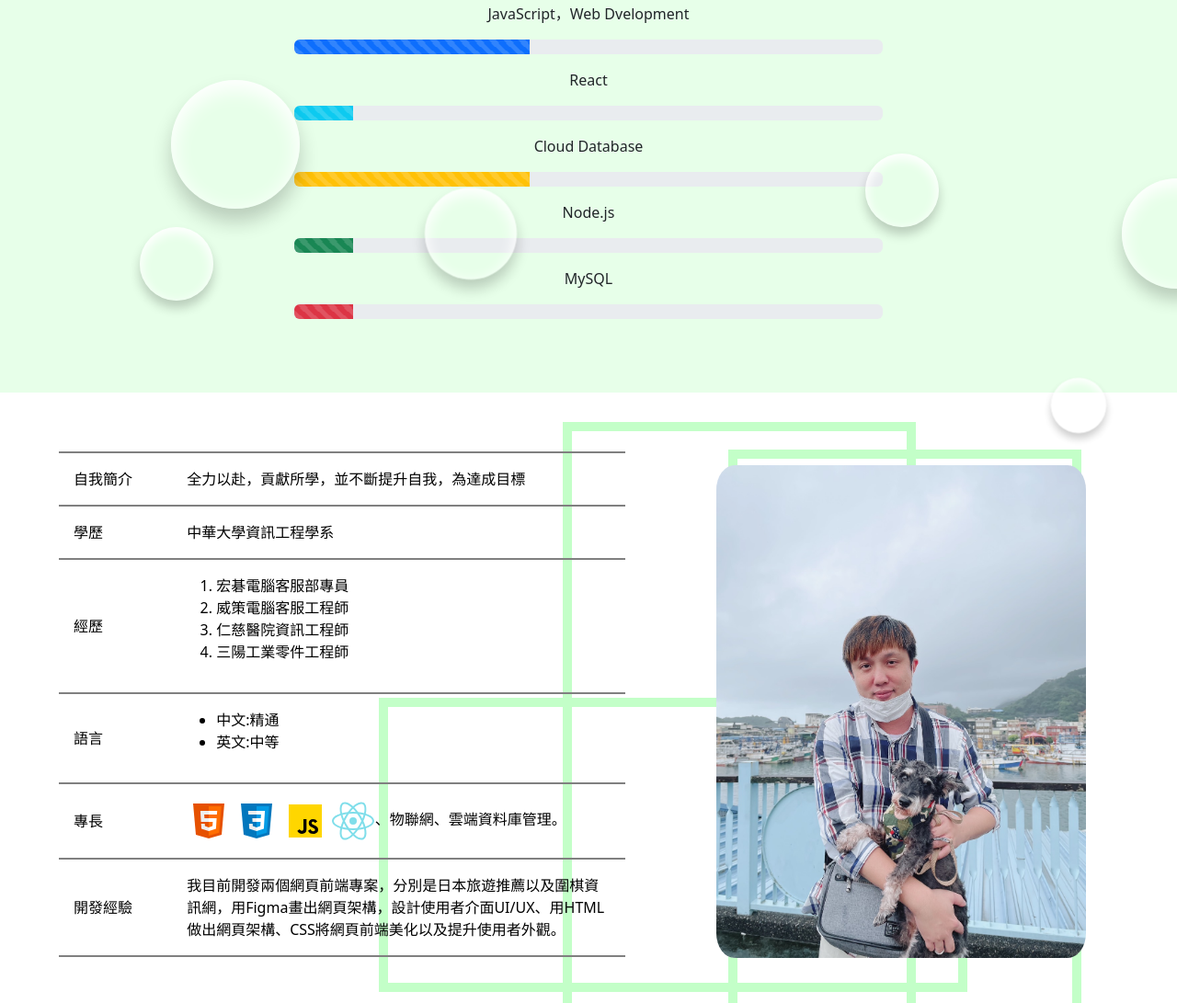
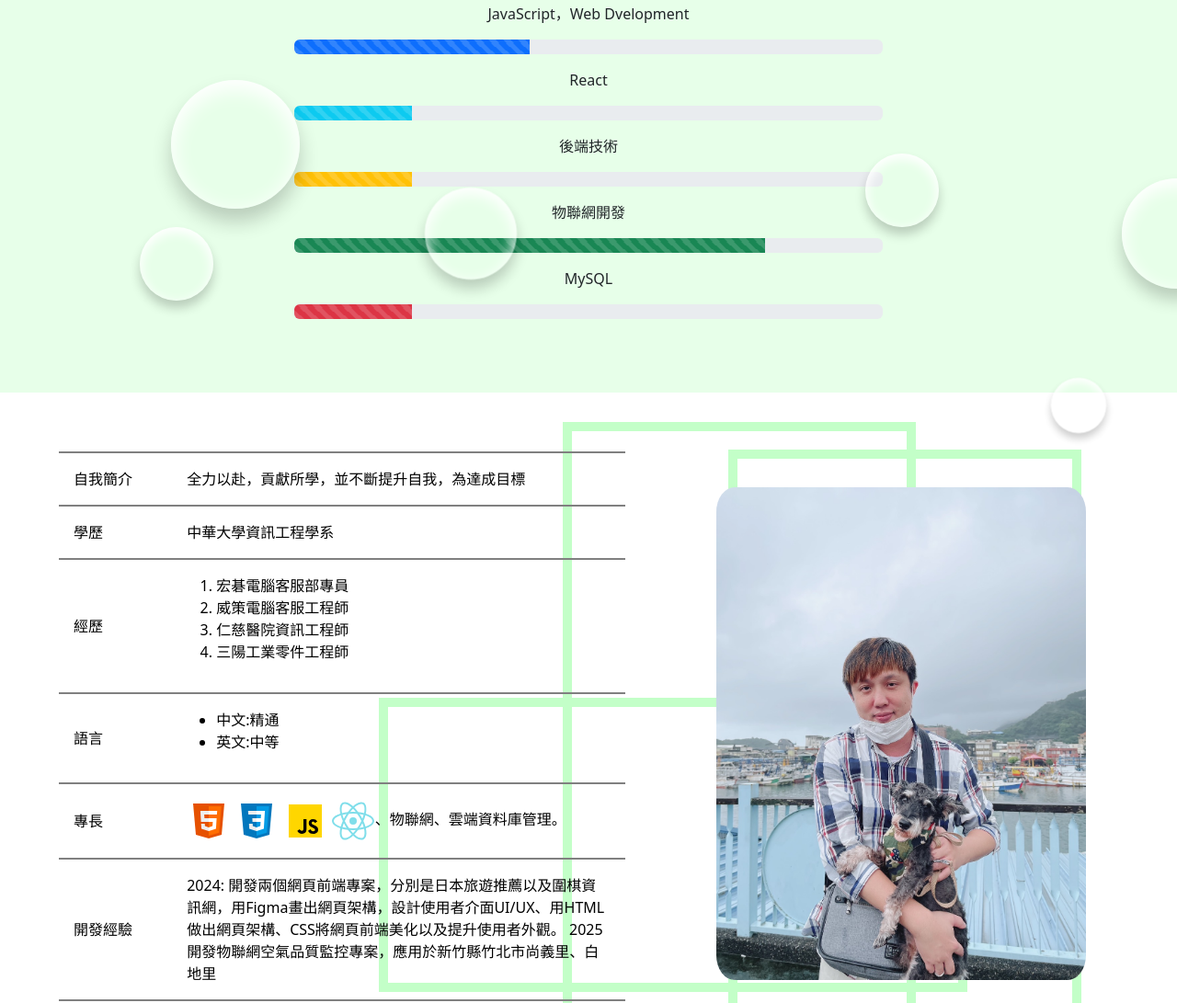
Before and after one commit to teddy135790196/teddy.github.io, a plain HTML site: page index.html in a window 1280 px wide. Shown: the part 787-1878 px from the top of the page at 92% size. Drawn offline with nearby package versions, Linux system fonts and the light colour scheme.

Commit message:
Update index.html
2025更新

```diff
--- a/index.html
+++ b/index.html
@@ -81,10 +81,10 @@
                 aria-valuenow="75"
                 aria-valuemin="0"
                 aria-valuemax="100"
-                style="width: 10%"
+                style="width: 20%"
               ></div>
             </div>
-            <p>Cloud Database</p>
+            <p>後端技術</p>
             <div class="progress">
               <div
                 class="progress-bar progress-bar-striped progress-bar-animated bg-warning"
@@ -92,10 +92,10 @@
                 aria-valuenow="75"
                 aria-valuemin="0"
                 aria-valuemax="100"
-                style="width: 40%"
+                style="width: 20%"
               ></div>
             </div>
-            <p>Node.js</p>
+            <p>物聯網開發</p>
             <div class="progress">
               <div
                 class="progress-bar progress-bar-striped progress-bar-animated bg-success"
@@ -103,7 +103,7 @@
                 aria-valuenow="75"
                 aria-valuemin="0"
                 aria-valuemax="100"
-                style="width: 10%"
+                style="width: 80%"
               ></div>
             </div>
             <p>MySQL</p>
@@ -114,7 +114,7 @@
                 aria-valuenow="75"
                 aria-valuemin="0"
                 aria-valuemax="100"
-                style="width: 10%"
+                style="width: 20%"
               ></div>
             </div>
           </div>
@@ -171,7 +171,10 @@
             <tr>
               <td>開發經驗</td>
               <td>
-                我目前開發兩個網頁前端專案，分別是日本旅遊推薦以及圍棋資訊網，用Figma畫出網頁架構，設計使用者介面UI/UX、用HTML做出網頁架構、CSS將網頁前端美化以及提升使用者外觀。
+                2024:
+                開發兩個網頁前端專案，分別是日本旅遊推薦以及圍棋資訊網，用Figma畫出網頁架構，設計使用者介面UI/UX、用HTML做出網頁架構、CSS將網頁前端美化以及提升使用者外觀。
+                2025
+                開發物聯網空氣品質監控專案，應用於新竹縣竹北市尚義里、白地里
               </td>
             </tr>
           </table>
```
